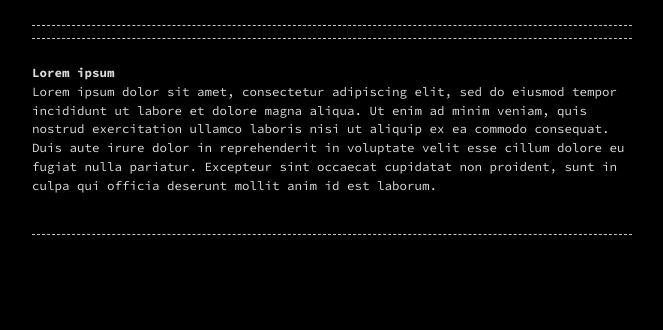
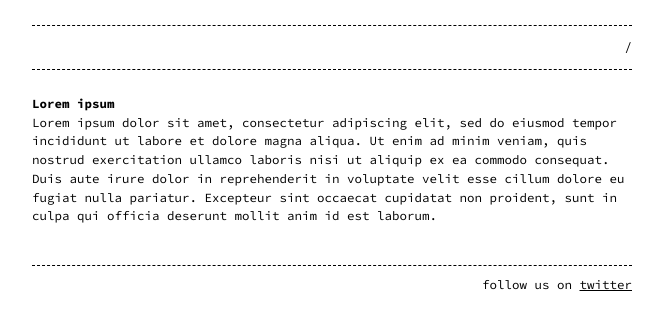
Before and after one commit to ubws3h/ubws3h.github.io, a Jekyll site: the page built from index.md, in a window 1280 px wide. Shown: the top 330 px of the page, without its empty margins (308-971 px from the left). Built offline with Jekyll 4.4.1, drawn with Linux system fonts in a browser that asks for light colours; part of the change alters nothing that is shown.

Commit message:
Update _config.yml

```diff
--- a/_config.yml
+++ b/_config.yml
@@ -1,15 +1,15 @@
 # Example Site settings
 
-#google_analytics: UA-NNNNNNNN-N
+google_analytics: UA-NNNNNNNN-N
 
-#header_pages:
-#  - index.md
-#  - about.md
+header_pages:
+  - index.md
+  - about.md
 
-#footer: 'follow us on <a href="https://twitter.com/">twitter</a>'
+footer: 'follow us on <a href="https://twitter.com/">twitter</a>'
 
-#style: light # dark (default) or light
-#listen_for_clients_preferred_style: true # true or false (default)
+style: light # dark (default) or light
+listen_for_clients_preferred_style: true # true or false (default)
 
 plugins:
   - jekyll-seo-tag
```
